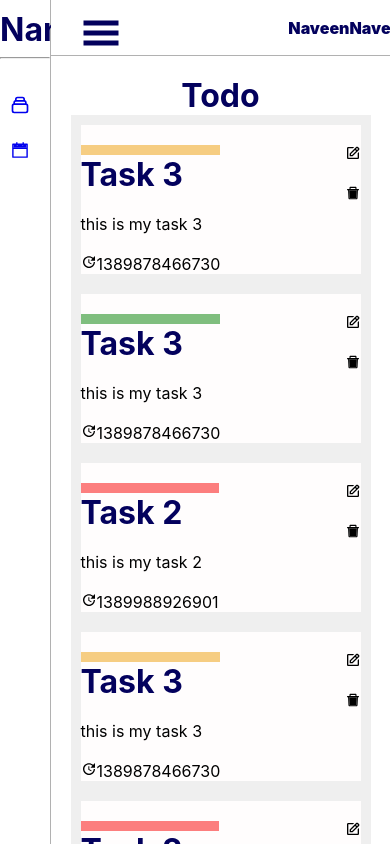
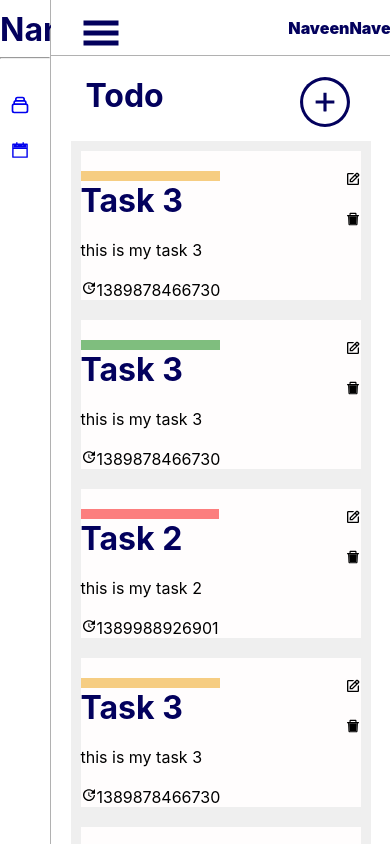
Before and after one commit to mamadou-niakate/TODO-List, a React (Create React App) app: page / in a window 390 px wide. Shown: the top 844 px of the page. Built offline with nearby package versions, Linux system fonts and the light colour scheme.

Commit message:
responsive mobile

```diff
--- a/src/components/Tasks/TaskCardList/index.css
+++ b/src/components/Tasks/TaskCardList/index.css
@@ -14,13 +14,30 @@
 h1 {
   color: #03015d;
 }
-div.tasksCardListContainer h1.title {
+div.tasksCardListInfo h1.title {
   color: #03015d;
   text-align: center;
 }
 
 button.add-button {
+  background-color: transparent;
+  border: none;
+}
+
+button.add-button :first-child {
+  font-size: 40px;
+  background-color: #03015d;
   margin: 20px 0 10px 100px;
+  height: 50px;
+  width: 50px;
+  border-radius: 50%;
+  color: #ffffff;
+}
+
+.tasksCardListInfo {
+  display: flex;
+  justify-content: space-around;
+  width: 300px;
 }
 
 /* default styles here for older browsers.
@@ -53,7 +70,7 @@ button.add-button {
     margin-left: 10px;
   }
 
-  .tasksCardListContainer .title {
+  .tasksCardListInfo .title {
     width: 250px;
   }
 }
--- a/src/components/Tasks/TaskCardList/index.js
+++ b/src/components/Tasks/TaskCardList/index.js
@@ -3,6 +3,8 @@ import { AppContext } from '../../HOC'
 import Modal from '../../Modal'
 import TaskCard from '../TaskCard'
 import './index.css'
+import { AiFillPlusCircle } from 'react-icons/ai';
+
 function TaskCardList({title,tasks}) {
     const { dispatcher } = useContext(AppContext);
     const [openModal, setOpenModal] = useState(false);
@@ -14,7 +16,16 @@ function TaskCardList({title,tasks}) {
 
     return (
         <div className="tasksCardListContainer">
-            <h1 className="title">{title}</h1>
+            <div className="tasksCardListInfo">
+                <h1 className="title">{title}</h1>
+                <button
+                    className="add-button"
+                    onClick={() => setOpenModal(true)}
+                    style={{display:'inline-block'}}
+                >
+                    <AiFillPlusCircle />
+                </button>
+            </div>
             <div className="tasksCardList">
                 {
                     tasks.map((task) => {
@@ -23,9 +34,6 @@ function TaskCardList({title,tasks}) {
                         )
                     })
                 }
-                <div>
-                    <button className="add-button" onClick={() => setOpenModal(true)}>+ Ajouter une carte</button>
-                </div>
                 <Modal
                     show={openModal}
                     setOpenModal={setOpenModal}
```
